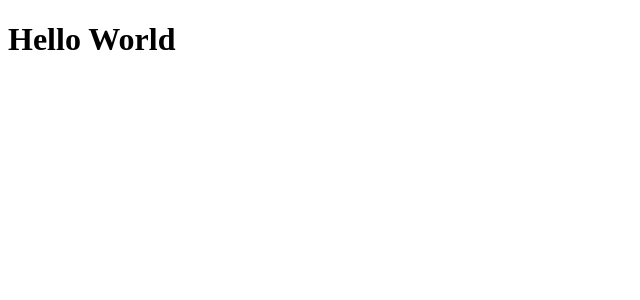
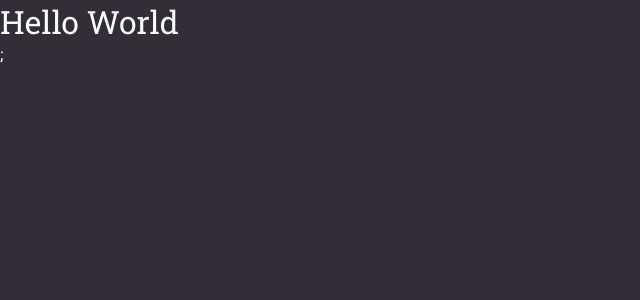
Before and after one commit to thalestestoni/gobarber-app, a React (Create React App) app: page / in a window 1280 px wide. Shown: the top 300 px of the page, without its empty margins (0-640 px from the left). Built offline with nearby package versions, Linux system fonts and the light colour scheme.

Commit message:
Global styles

```diff
--- a/public/index.html
+++ b/public/index.html
@@ -6,6 +6,8 @@
     <meta name="theme-color" content="#FF9000" />
 
     <title>GoBarber</title>
+
+    <link href="https://fonts.googleapis.com/css2?family=Roboto+Slab:wght@400;600&display=swap" rel="stylesheet" />
   </head>
   <body>
     <noscript>You need to enable JavaScript to run this app.</noscript>
--- a/src/App.tsx
+++ b/src/App.tsx
@@ -1,5 +1,13 @@
 import React from 'react';
 
-const App: React.FC = () => <h1>Hello World</h1>;
+import GlobalStyle from './styles/global';
+
+const App: React.FC = () => (
+  <>
+    <h1>Hello World</h1>
+    ;
+    <GlobalStyle />
+  </>
+);
 
 export default App;
--- /dev/null
+++ b/src/react-app-env.d.ts
@@ -0,0 +1 @@
+/// <reference types="react-scripts" />
--- /dev/null
+++ b/src/styles/global.ts
@@ -0,0 +1,29 @@
+import { createGlobalStyle } from 'styled-components';
+
+export default createGlobalStyle`
+  * {
+    margin: 0;
+    padding: 0;
+    box-sizing: border-box;
+    outline: 0;
+  }
+
+  body {
+    background: #312E38;
+    color: #FFF;
+    -webkit-font-smoothing: antialiased;
+  }
+
+  body, input, button {
+    font-family: 'Roboto Slab', serif;
+    font-size: 16px;
+  }
+
+  h1, h2, h3, h4, h5, h6, strong {
+    font-weight: 500;
+  }
+
+  button {
+    cursor: pointer;
+  }
+`;
```
Also changed, not shown: package.json (+6 -2 lines), tsconfig.json (added, +25 -0 lines), 1 other file (tests, documents, lock files or other folders).
